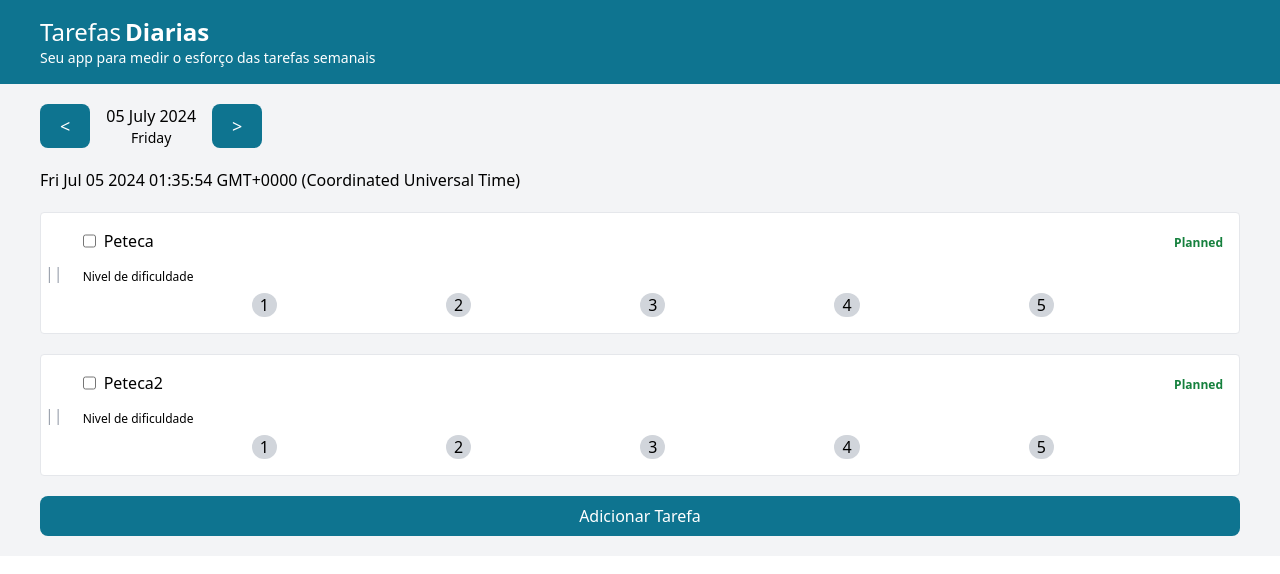
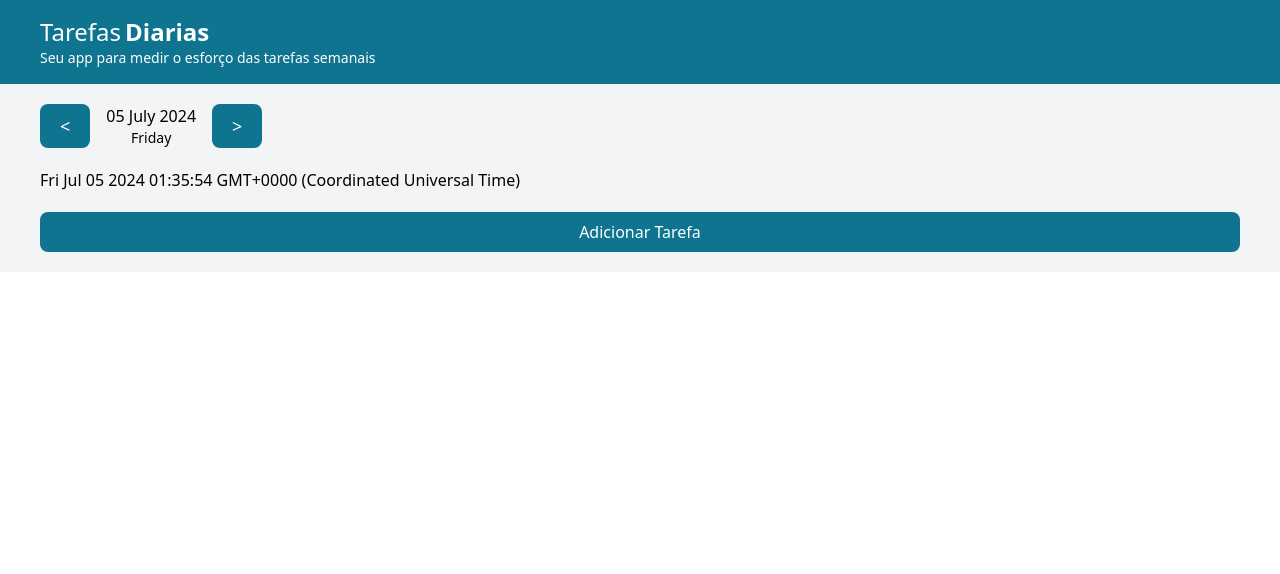
Before and after one commit to joseluz/daily-task, an Angular app: page / in a window 1280 px wide. Shown: the top 574 px of the page. Built offline with nearby package versions, Linux system fonts and the light colour scheme.

Commit message:
Improved dairy to have a set of tasks per day

```diff
--- /dev/null
+++ b/src/app/model/daily.ts
@@ -0,0 +1,10 @@
+import {Task} from "./task";
+
+export class Daily {
+  date: Date;
+  tasks: Array<Task> = [];
+
+  constructor(init?: Partial<Daily>) {
+    Object.assign(this, init);
+  }
+}
--- a/src/app/ui/pages/dairy-activity/dairy-activity.page.html
+++ b/src/app/ui/pages/dairy-activity/dairy-activity.page.html
@@ -1,7 +1,8 @@
 <div class="w-full h-full flex flex-col gap-y-5 px-10 py-5 bg-gray-100">
-  <dt-day-selector [(currentDate)]="currentDate"></dt-day-selector>
+  <dt-day-selector [currentDate]="currentDate"
+                   (currentDateChange)="dateChanged($event)"></dt-day-selector>
   {{ currentDate }}
-  @for (task of tasks; track task.id) {
+  @for (task of currentDaily?.tasks; track task.id) {
     <dt-task-item [task]="task"></dt-task-item>
   }
   <button (click)="addTask()"
--- a/src/app/ui/pages/dairy-activity/dairy-activity.page.ts
+++ b/src/app/ui/pages/dairy-activity/dairy-activity.page.ts
@@ -1,7 +1,9 @@
 import {Component} from '@angular/core';
-import {DaySelectorComponent} from './../../components/day-selector/day-selector.component';
 import {TaskItemComponent} from "../../components/task-item/task-item.component";
 import {Task} from "../../../model/task";
+import {Daily} from "../../../model/daily";
+import {isSameDay} from "date-fns";
+import {DaySelectorComponent} from "../../components/day-selector/day-selector.component";
 
 @Component({
   selector: 'dt-dairy-activity.page',
@@ -14,12 +16,20 @@ import {Task} from "../../../model/task";
 })
 export class DairyActivityPage {
   currentDate = new Date();
-  tasks: Array<Task> = [
-    new Task({description: 'Peteca', isPlanned: true}),
-    new Task({description: 'Peteca2', isPlanned: false})
-  ]
+  currentDaily: Daily | undefined;
+  calendar: Array<Daily> = [];
 
   addTask(): void {
-    this.tasks.push(new Task({}));
+    this.currentDaily = this.calendar.find(c => isSameDay(c.date, this.currentDate));
+    if (!this.currentDaily) {
+      this.currentDaily = new Daily({date: this.currentDate});
+      this.calendar.push(this.currentDaily);
+    }
+    this.currentDaily.tasks.push(new Task({}));
+  }
+
+  dateChanged(date: Date): void {
+    this.currentDate = date;
+    this.currentDaily = this.calendar.find(c => isSameDay(c.date, this.currentDate));
   }
 }
```
Also changed, not shown: src/app/model/task.ts (line endings or trailing spaces).
